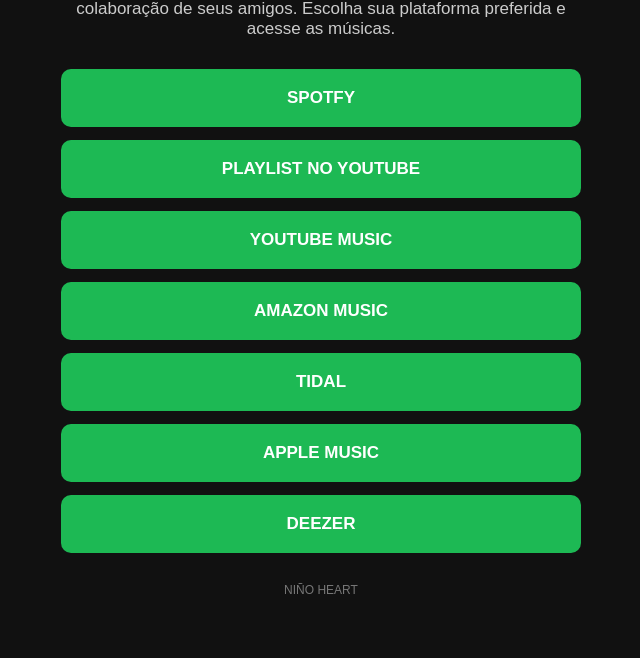
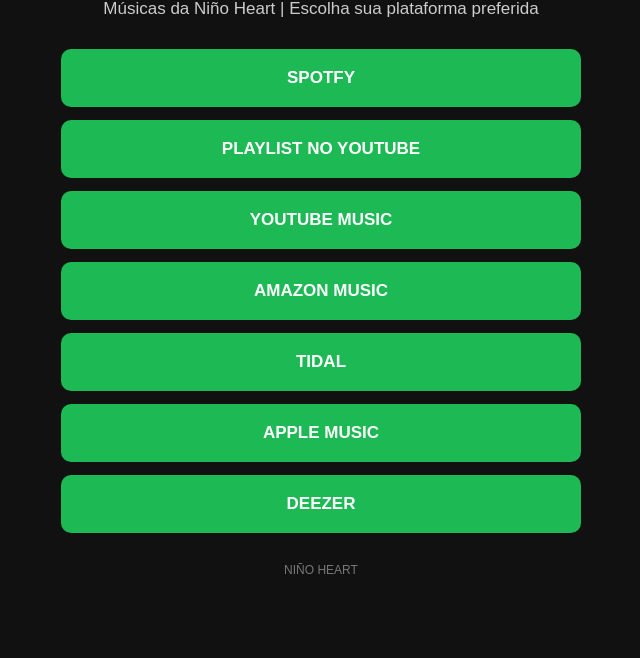
Before and after one commit to hermesdb-hub/ninoheartband, a plain HTML site: page index.html in a window 1280 px wide. Shown: the part 142-800 px from the top of the page, without its empty margins (319-959 px from the left). Drawn offline with Linux system fonts and the light colour scheme.

Commit message:
Update twitter description and subtitle text

```diff
--- a/index.html
+++ b/index.html
@@ -12,7 +12,7 @@
 
   <meta name="twitter:card" content="summary">
   <meta name="twitter:title" content="NIÑO HEART">
-  <meta name="twitter:description" content="Músicas da Niño Heart | Escolha sua plataforma preferida.">
+  <meta name="twitter:description" content="Músicas da Niño Heart | Escolha sua plataforma preferida">
 
   <title>NIÑO HEART — Ouça agora</title>
 
@@ -88,7 +88,7 @@
 <body>
   <main class="container">
     <h1>NIÑO HEART</h1>
-    <p class="subtitulo">Niño Heart é um Projeto Musical de Hermes Dias Brito com colaboração de seus amigos. Escolha sua plataforma preferida e acesse as músicas.</p>
+    <p class="subtitulo">Músicas da Niño Heart | Escolha sua plataforma preferida</p>
 
     <section>
       <a class="botao" href="https://open.spotify.com/intl-pt/artist/0gtYYfAW6qe4FaEFOav1Yr?si=3PFIAzzzRaax0tsDwqGxvw" target="_blank" rel="noopener noreferrer"><span>SPOTFY</span></a>
```
